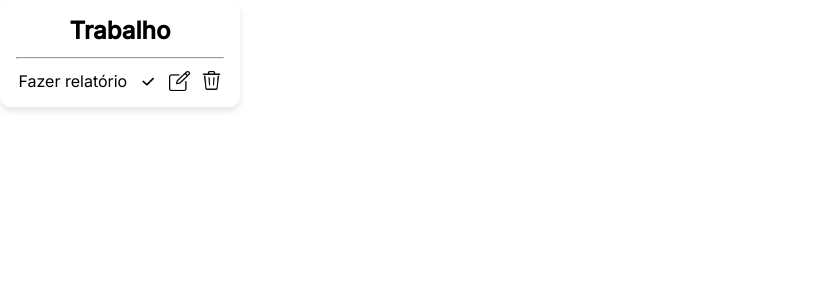
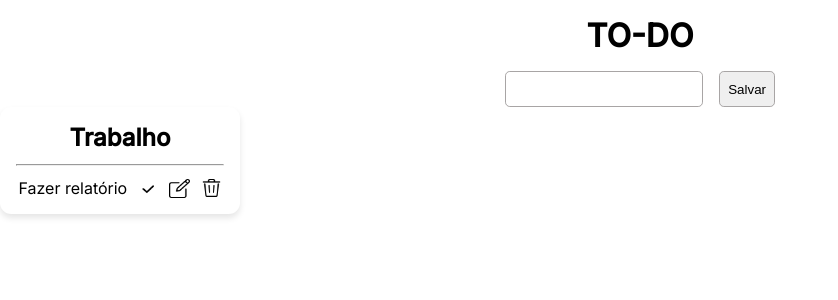
Before and after one commit to PauloSergiodosAnjos/To-do-, a React (Vite) app: page / in a window 1280 px wide. Shown: the top 300 px of the page, without its empty margins (0-838 px from the left). Built offline with nearby package versions, Linux system fonts and the light colour scheme; data requests are answered from the project's data file; a web font is replaced by a local one.

Commit message:
criando form para capturar valores do input

```diff
--- a/src/App.jsx
+++ b/src/App.jsx
@@ -3,6 +3,7 @@ import "./app.scss";
 import verifyBtn from "./assets/verificar.png"
 import editBtn from "./assets/editar (1).png"
 import trashBtn from "./assets/lixeira.png"
+import Form from "./components/Form/Form";
 
 export default function App() {
 
@@ -23,6 +24,7 @@ export default function App() {
       setTask(dataTask)
     } catch (error) {
       <h2>Houve um erro ao buscar as tasks</h2>
+      console.log(error);
     }
   }
 
@@ -34,12 +36,14 @@ export default function App() {
       setType(dataType)
     } catch (error) {
       <h2>Houve um erro ao buscar os tipos</h2>
+      console.log(error);
     }
   }
 
   return(
     <>
       <div>
+        <Form/>
         {type.map((item, i)=>{
           return(
             <div key={i} className="card">
@@ -64,3 +68,5 @@ export default function App() {
     </>
   )
 }
+
+//a fazer: função CRUD e armazenamento local, depois cuida do front
--- a/src/_variables.scss
+++ b/src/_variables.scss
@@ -10,6 +10,12 @@ $card-gap: 0.75rem;
     text-align: center;
 }
 
+@mixin flexCenter() {
+    display: flex;
+    align-items: center;
+    flex-direction: column;
+}
+
 @mixin listCenter() {
     display: flex;
     align-items: center;
--- a/src/components/Form/Form.jsx
+++ b/src/components/Form/Form.jsx
@@ -1,6 +1,15 @@
+import "./form.scss"
+
 export default function Form() {
     return(
         <>
+        <form className="form-div">
+            <h1>TO-DO</h1>
+            <div className="task">
+                <input type="text" id="taskTitle"/>
+                <button>Salvar</button>
+            </div>
+        </form>
         </>
     )
 }
--- /dev/null
+++ b/src/components/Form/form.scss
@@ -0,0 +1,28 @@
+@import "../../variables.scss";
+
+.form-div {
+    @include flexCenter();
+    gap: 1rem;
+    margin-top: 1rem;
+}
+
+.task {
+    display: flex;
+    gap: 1rem;
+}
+
+input {
+    border: solid rgb(168, 165, 165) 0.1rem;
+    padding: 0.6rem;
+    border-radius: 0.3rem;
+    &:focus {
+        outline: none;
+    }
+}
+
+button {
+    padding: 0.5rem;
+    cursor: pointer;
+    border-radius: 0.3rem;
+    border: solid rgb(168, 165, 165) 0.1rem;
+}
```
